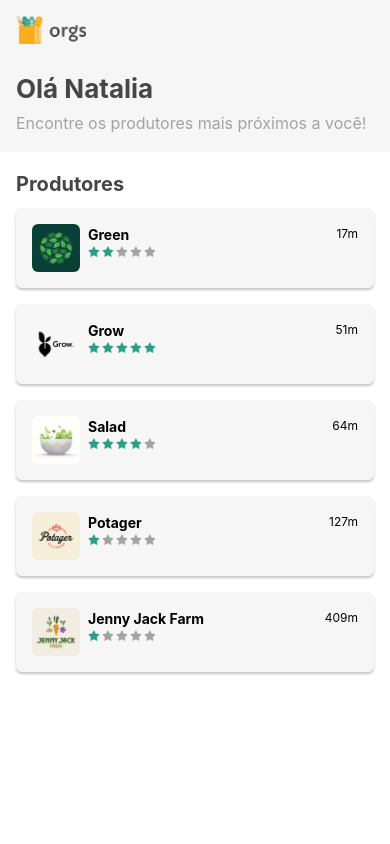
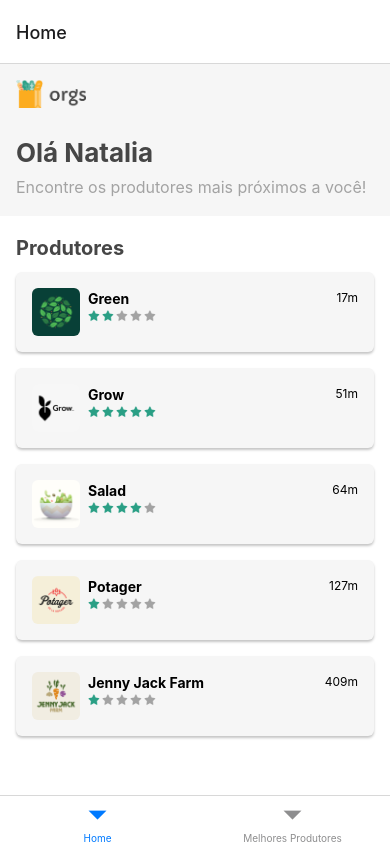
Before and after one commit to lucasmoraist/Orgs-Hooks, a React Native app in the folder orgsHooks/: screen /Home in a window 390 px wide. Built offline with nearby package versions, Linux system fonts and the light colour scheme.

Commit message:
Navegação em bottom tab

```diff
--- a/orgsHooks/App.js
+++ b/orgsHooks/App.js
@@ -1,22 +1,11 @@
 import React from 'react';
 import { StatusBar, SafeAreaView } from 'react-native';
-import useProdutores from './src/hooks/useProdutores';
 
-import Cesta from './src/screen/Cesta';
-import Produtores from './src/screen/Home';
+import AppRotas from './src/routes/AppRotas';
 
 export default function App() {
-  const produtores = useProdutores(false);
-
   return <SafeAreaView style={{ flex: 1 }}>
     <StatusBar />
-    <Produtores melhoresProdutores={false} />
-    {/* {produtores.length > 0 &&
-      <Cesta produtor={{
-        nome: produtores[0].nome,
-        imagem: produtores[0].imagem
-      }}
-      {...produtores[0].cestas[0]} />
-    } */}
+    <AppRotas/>
   </SafeAreaView>
 }
--- a/orgsHooks/package.json
+++ b/orgsHooks/package.json
@@ -10,6 +10,7 @@
     "lint": "eslint ."
   },
   "dependencies": {
+    "@react-navigation/bottom-tabs": "^6.5.9",
     "@react-navigation/native": "^6.1.8",
     "react": "17.0.2",
     "react-native": "0.65.1",
--- /dev/null
+++ b/orgsHooks/src/routes/AppRotas.js
@@ -0,0 +1,17 @@
+import React from "react";
+
+import { NavigationContainer } from '@react-navigation/native';
+import { createBottomTabNavigator } from '@react-navigation/bottom-tabs';
+import Home from "../screen/Home";
+import MelhoresProdutores from "../screen/MelhoresProdutores";
+
+const Tab = createBottomTabNavigator();
+
+export default function AppRotas(){
+    return <NavigationContainer>
+    <Tab.Navigator>
+      <Tab.Screen name='Home' component={Home}/>
+      <Tab.Screen name='Melhores Produtores' component={MelhoresProdutores}/>
+    </Tab.Navigator>
+  </NavigationContainer>
+}
--- /dev/null
+++ b/orgsHooks/src/screen/Home.js
@@ -0,0 +1,8 @@
+import React from "react";
+import Produtores from "./Produtores";
+
+const Home = () => {
+    return <Produtores melhoresProdutores={false}/>
+}
+
+export default Home;
--- /dev/null
+++ b/orgsHooks/src/screen/MelhoresProdutores.js
@@ -0,0 +1,8 @@
+import React from "react";
+import Produtores from "./Produtores";
+
+const MelhoresProdutores = () => {
+    return <Produtores melhoresProdutores/>
+}
+
+export default MelhoresProdutores;
```
Also changed, not shown: orgsHooks/src/screen/Produtores/components/Produtor.js (renamed from orgsHooks/src/screen/Home/components/Produtor.js), orgsHooks/src/screen/Produtores/components/Topo.js (renamed from orgsHooks/src/screen/Home/components/Topo.js), orgsHooks/src/screen/Produtores/index.js (renamed from orgsHooks/src/screen/Home/index.js), 2 other files (tests, documents, lock files or other folders).
